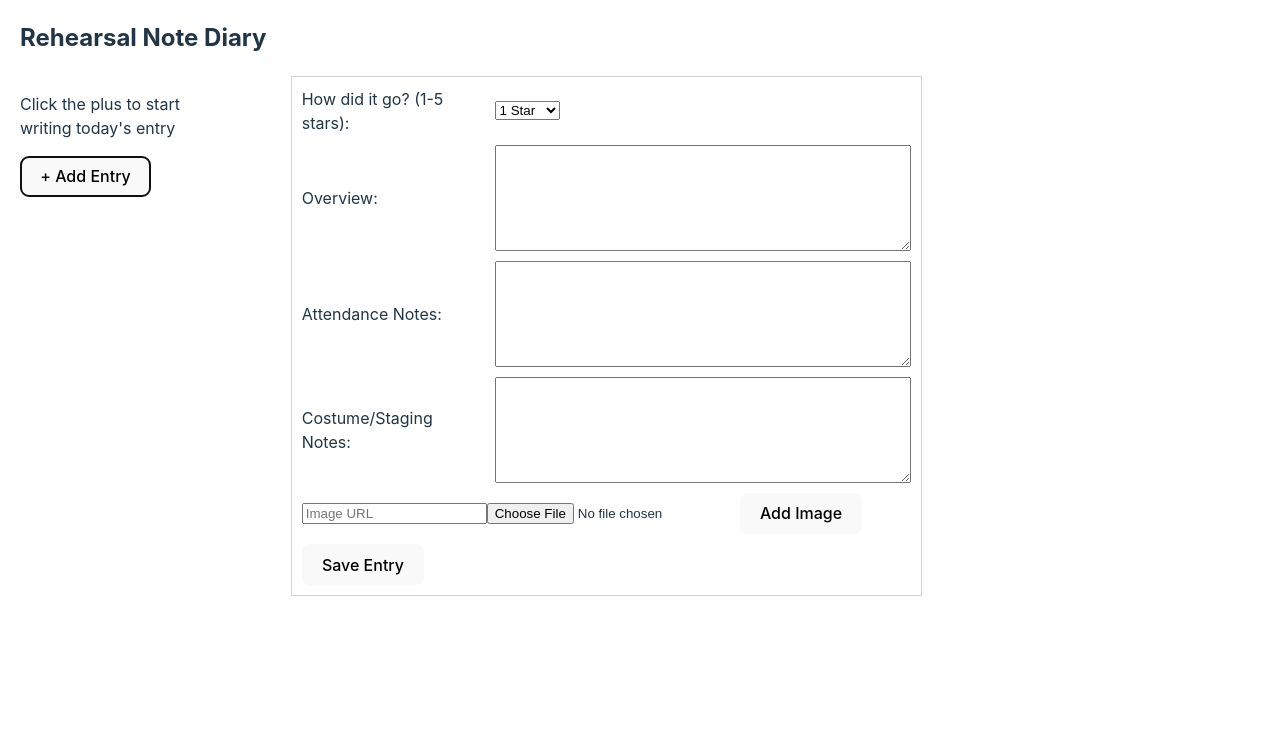
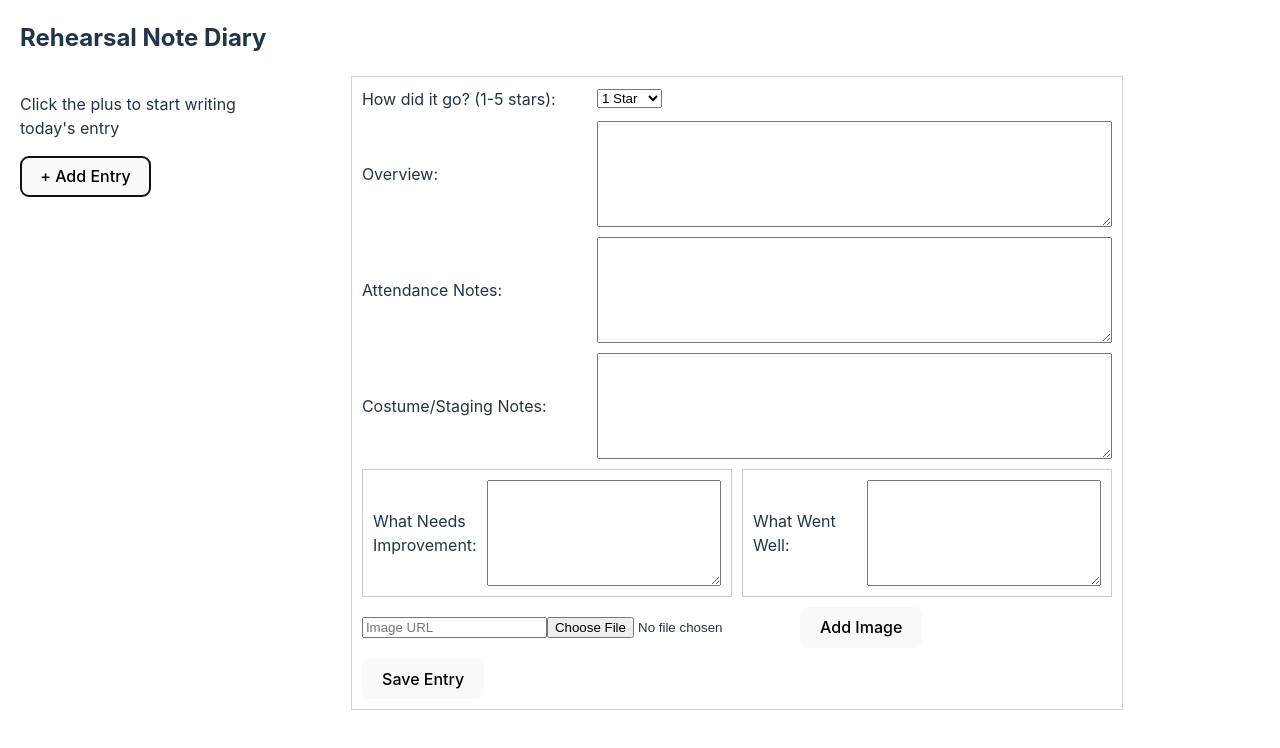
Before and after one commit to boblete/rehearsal-notebook, a React (Vite) app: page / in a window 1280 px wide. Both pictures are taken after a click on the button "+ Add Entry". Shown: the top 748 px of the page. Built offline with nearby package versions, Linux system fonts and the light colour scheme.

Commit message:
Adding Notebook Entry

```diff
--- a/src/App.css
+++ b/src/App.css
@@ -91,6 +91,20 @@
     min-height: 100px; /* Optional: Set a minimum height for the textareas */
     resize: vertical; /* Optional: Allow the user to resize the textarea vertically */
 }
+.feedback-container{
+    display: flex;
+    width: 100%;
+    gap: 10px; /* Space between the boxes */
+}
+
+.feedback-box {
+  flex: 1; /* Each box takes up equal space */
+  border: 1px solid #ccc; /* Nice border */
+  padding: 10px;
+  box-sizing: border-box; /* Include padding in width */
+
+
+}
 
 /* Add diary button styles */
 .add-diary-entry-button {
--- a/src/App.jsx
+++ b/src/App.jsx
@@ -40,6 +40,8 @@ function App() {
             rating: formData.rating,
             attendanceNotes: formData.attendanceNotes,
             costumeStageNotes: formData.costumeStageNotes,
+            whatWentWell: formData.whatWentWell,
+            whatNeedsImprovement: formData.whatNeedsImprovement,
             imageUrls: formData.imageUrls,
             timeStamp: editFormData.timeStamp
           };
@@ -60,6 +62,8 @@ function App() {
         attendanceNotes: formData.attendanceNotes,
         imageUrls: formData.imageUrls,
         costumeStageNotes: formData.costumeStageNotes,
+        whatWentWell: formData.whatWentWell,
+        whatNeedsImprovement: formData.whatNeedsImprovement
       };
       console.log("New Entry Object:", newEntryObject);
       setEntries([...entries, newEntryObject]);
--- a/src/DiaryFormInputs.jsx
+++ b/src/DiaryFormInputs.jsx
@@ -45,7 +45,7 @@ const DiaryFormInputs = ({ formData, setFormData }) => {
                 ...prevFormData,
                 imageUrls: [...prevFormData.imageUrls || [], newImageBlob]
             }));
-            setNewImageFile(null); // Clear the file input
+            setNewImageBlob(null); // Clear the file input
         }
 
     };
@@ -99,6 +99,28 @@ const DiaryFormInputs = ({ formData, setFormData }) => {
                     onChange={handleInputChange}
                 />
             </div>
+
+            <div className="feedback-container">
+            <div className="form-group feedback-box">
+                <label htmlFor="whatNeedsImprovement">What Needs Improvement:</label>
+                <textarea
+                    id="whatNeedsImprovement"
+                    name="whatNeedsImprovement"
+                    value={formData.whatNeedsImprovement}
+                    onChange={handleInputChange}
+                />
+            </div>
+
+            <div className="form-group feedback-box">
+                <label htmlFor="whatWentWell">What Went Well:</label>
+                <textarea
+                    id="whatWentWell"
+                    name="whatWentWell"
+                    value={formData.whatWentWell}
+                    onChange={handleInputChange}
+                />
+            </div>
+        </div>
             {/* Display the list of images */}
             <div className="image-list">
                 {imageUrls.map((img, index) => (
--- a/src/NotebookEntry.jsx
+++ b/src/NotebookEntry.jsx
@@ -45,6 +45,12 @@ function NotebookEntry({ entry, onDelete, onEdit }) {
             <p>Overview: {entry.overview}</p>
             <p>Attendance Notes: {entry.attendanceNotes}</p>
             <p>Costume/Stage Notes: {entry.costumeStageNotes}</p>
+            {entry.whatNeedsImprovement && (
+              <p>What Needs Improvement: {entry.whatNeedsImprovement}</p>
+            )}
+            {entry.whatWentWell && (
+              <p>What Went Well: {entry.whatWentWell}</p>
+            )}
 
             <div className="image-list">
           {(entry.imageUrls || []).map((img, index) => (
```
